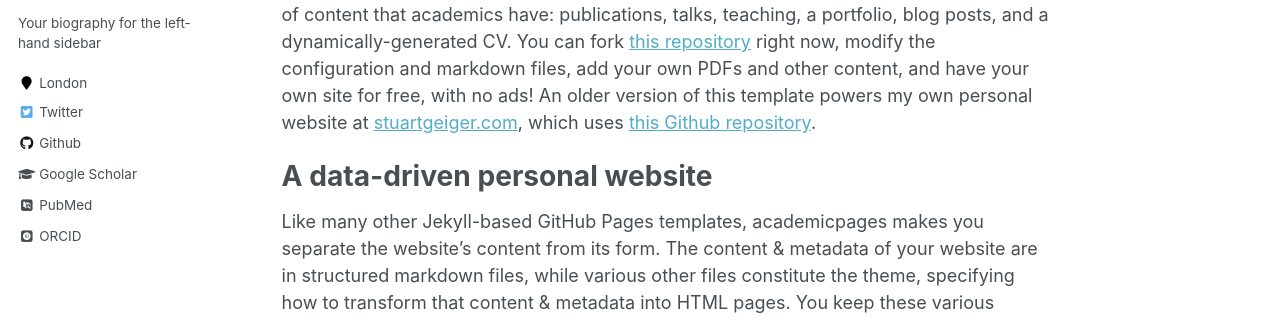
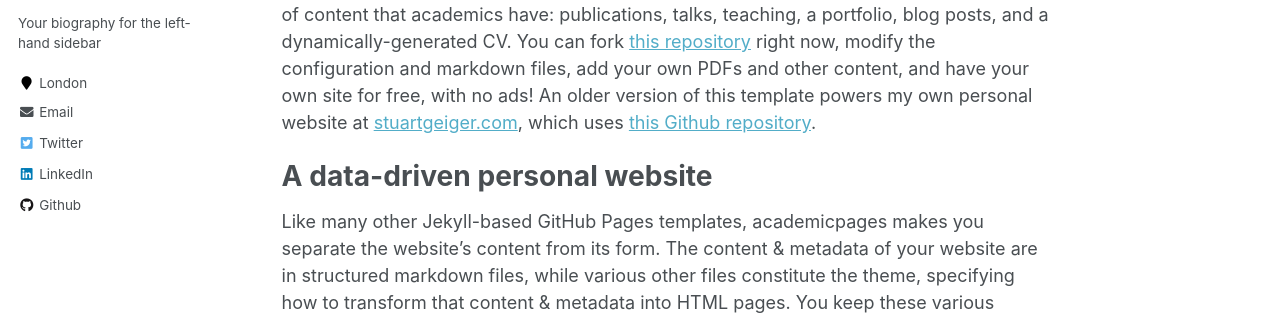
Before and after one commit to pwiercinski/piotrwiercinski.github.io, a Jekyll site: the page built from _pages/about.md, in a window 1280 px wide. Shown: the part 322-642 px from the top of the page. Built offline with Jekyll 4.4.1, drawn with Linux system fonts in a browser that asks for light colours; some web fonts are replaced; part of the change alters nothing that is shown.

Commit message:
remove unnecessary social media categories

```diff
--- a/_config.yml
+++ b/_config.yml
@@ -84,37 +84,11 @@ author:
   avatar           : "profile.png"
   bio              : "Your biography for the left-hand sidebar"
   location         : "London"
-  employer         :
-  pubmed           : "https://www.ncbi.nlm.nih.gov/pubmed/?term=john+snow"
-  googlescholar    : "http://yourfullgooglescholarurl.com"
-  email            :
-  researchgate     :  # example: "https://www.researchgate.net/profile/yourprofile"
-  uri              :
-  bitbucket        :
-  codepen          :
-  dribbble         :
-  flickr           :
-  facebook         :
-  foursquare       :
+  email            : "p.wierc@gmail.com"
   github           : "https://github.com/pwiercinski"
-  google_plus      :
-  keybase          :
-  instagram        :
-  impactstory      : #"https://profiles.impactstory.org/u/xxxx-xxxx-xxxx-xxxx"
-  lastfm           :
-  linkedin         :
-  orcid            : "http://orcid.org/yourorcidurl"
-  pinterest        :
-  soundcloud       :
-  stackoverflow    : # http://stackoverflow.com/users/123456/username
-  steam            :
-  tumblr           :
+  linkedin         : "www.linkedin.com/in/pwiercinski"
   twitter          : "https://twitter.com/p_wierc"
-  vine             :
-  weibo            :
-  xing             :
-  youtube          :
-  wikipedia        :
+
 
 
 # Reading Files
```
